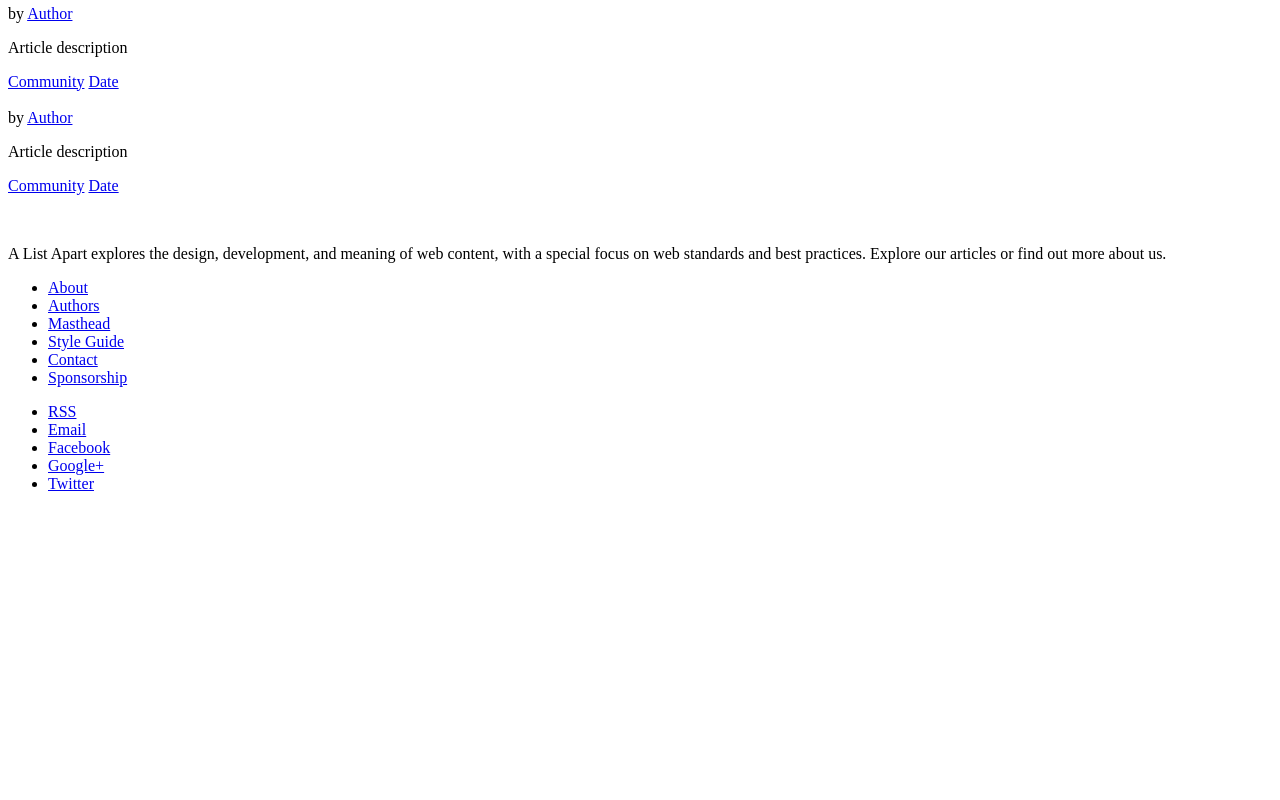
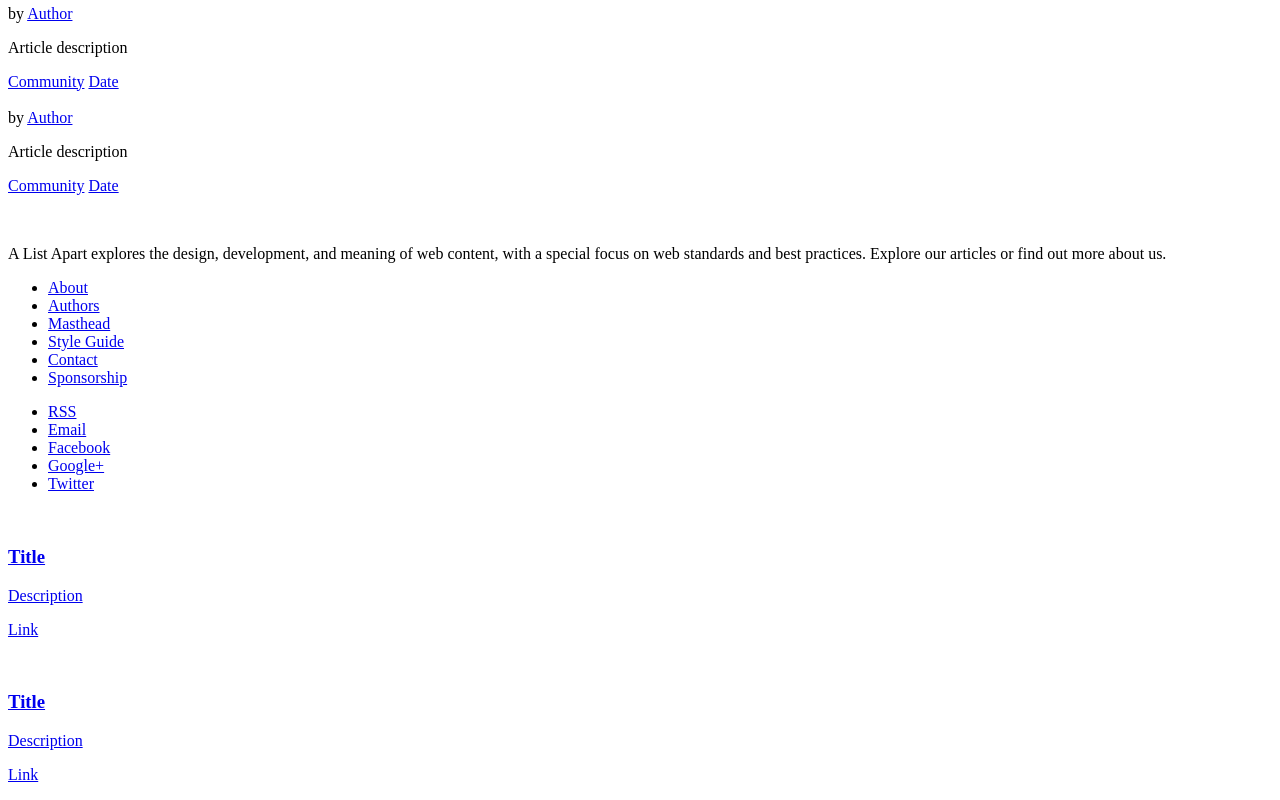
Before and after one commit to cece24/html-layout, a plain HTML site: page index.html in a window 1280 px wide. Shown: the part 1461-2261 px from the top of the page. Before the commit the page ends 1970 px from the top, so only its background shows below. Drawn offline with Linux system fonts and the light colour scheme.

Commit message:
Footer - add 2 articles to section

```diff
--- a/index.html
+++ b/index.html
@@ -184,7 +184,23 @@
       </nav>
 
       <section>
+        <article>
+          <a href="#">
+            <img src="" alt="">
+            <h3>Title</h3>
+            <p>Description</p>
+            <a href="#"><p>Link</p></a>
+          </a>
+        </article>
 
+        <article>
+          <a href="#">
+            <img src="" alt="">
+            <h3>Title</h3>
+            <p>Description</p>
+            <a href="#"><p>Link</p></a>
+          </a>
+        </article>
       </section>
 
       <section>
```
